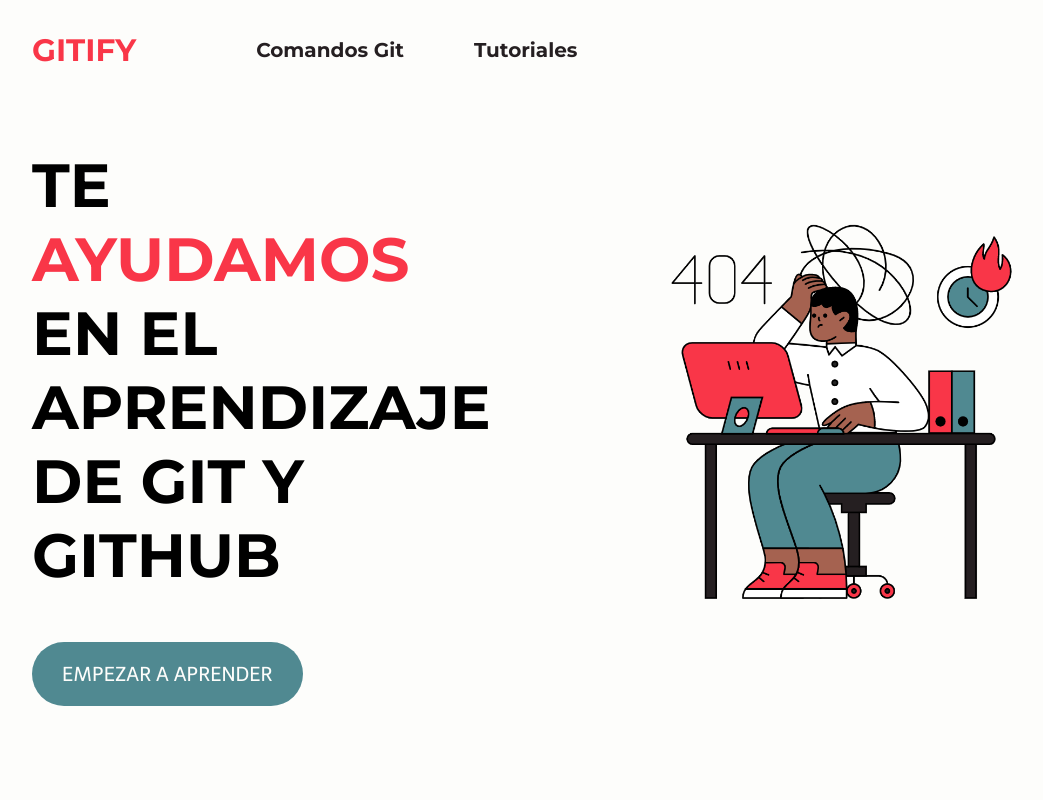
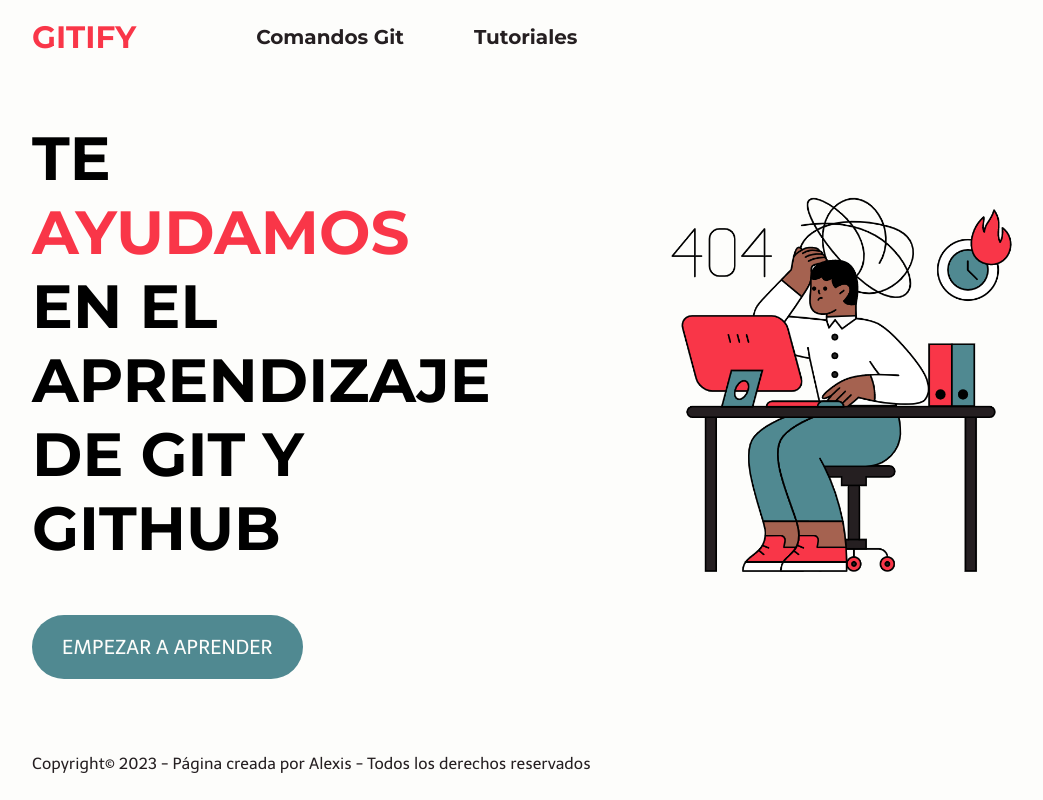
Before and after one commit to AlexisOmarPerez/gitify, a plain HTML site: page index.html in a window 1280 px wide. Shown: the whole page, without its empty margins (32-1075 px from the left). Drawn offline with Linux system fonts and the light colour scheme.

Commit message:
Primera confirmación en la rama footer, se creó el footer y se le dío estilos

```diff
--- a/css/style.css
+++ b/css/style.css
@@ -23,6 +23,10 @@ body {
 .container {
   width: 90%;
   margin: 0 auto;
+  height: 100vh;
+  display: flex;
+  flex-direction: column;
+  justify-content: space-between;
 }
 
 header,
@@ -130,3 +134,11 @@ button {
 .hero-img img {
   width: 100%;
 }
+
+/* footer */
+footer {
+  height: 100px;
+  display: flex;
+  align-items: center;
+  color: var(--dark);
+}
--- a/index.html
+++ b/index.html
@@ -37,7 +37,10 @@
           <img src="./img/hero-img-lg.png" alt="stressed person" />
         </div>
       </main>
-      <footer></footer>
+      <footer>
+        Copyright&copy; 2023 - Página creada por Alexis - Todos los derechos
+        reservados
+      </footer>
     </div>
   </body>
 </html>
```
